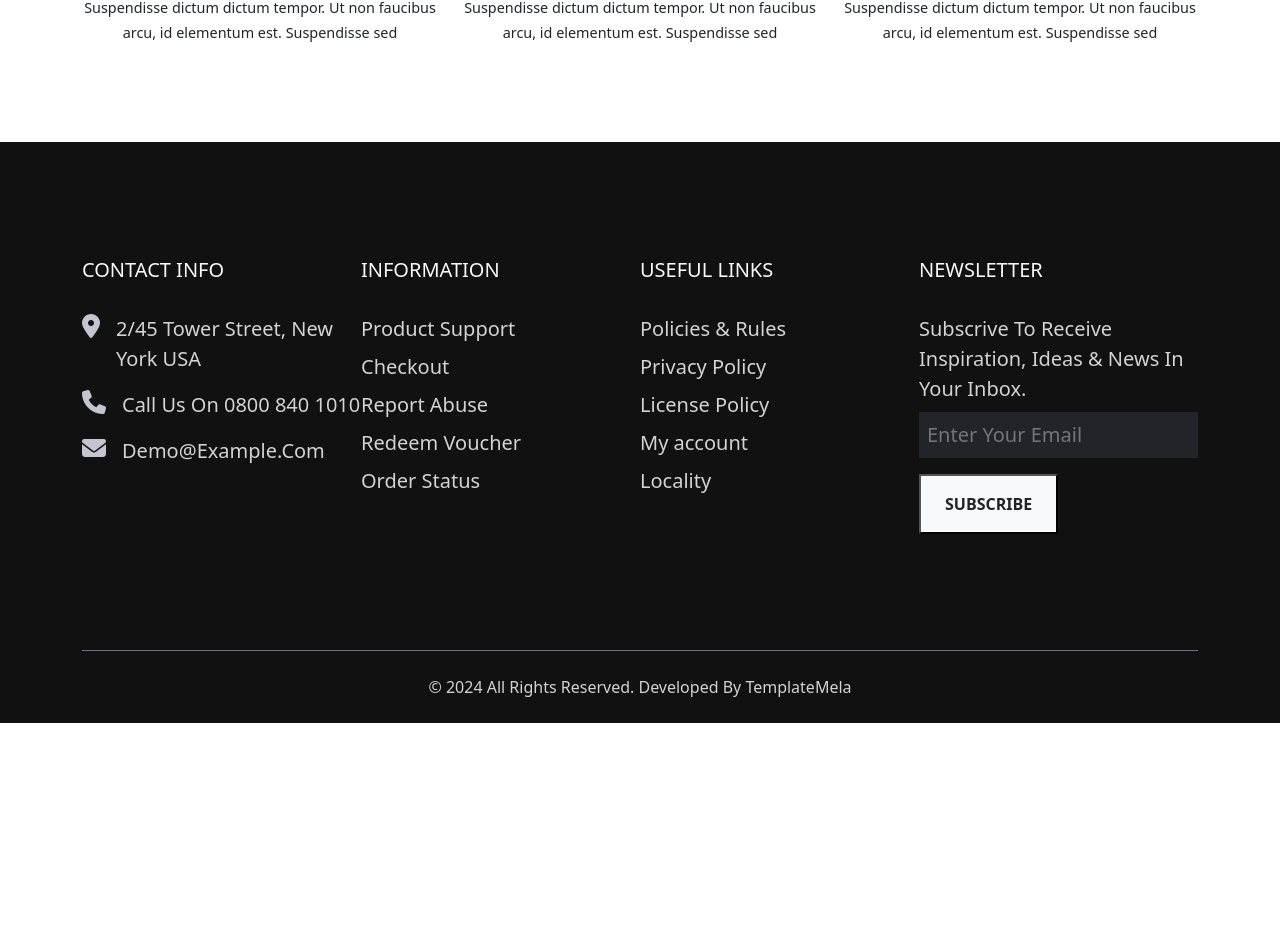
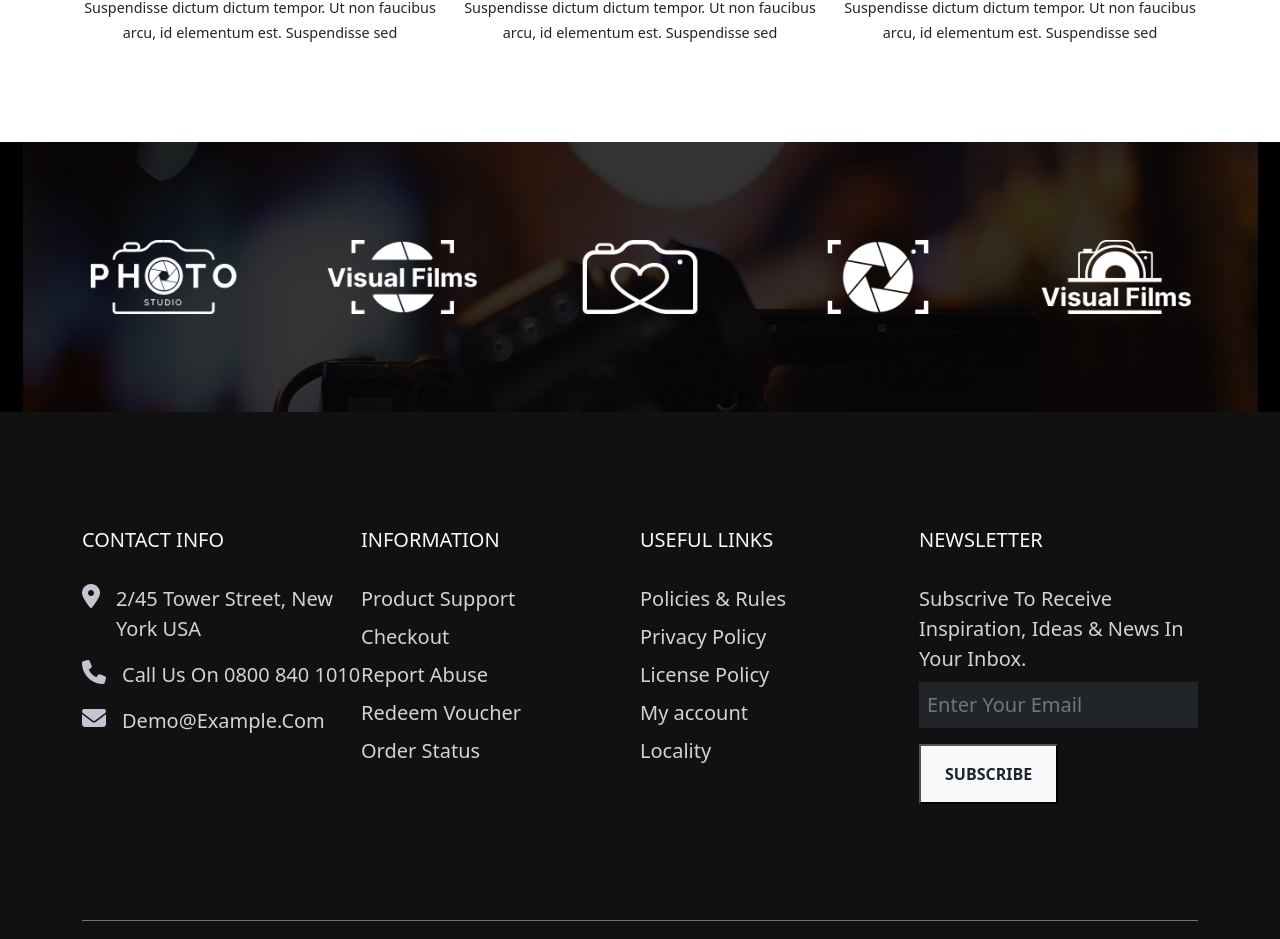
Before and after one commit to JordanRomagnoli/proj-html-vuejs, a Vue app: page / in a window 1280 px wide. Shown: the part 5454-6393 px from the top of the page. Before the commit the page ends 6177 px from the top, so only its background shows below. Built offline with nearby package versions, Linux system fonts and the light colour scheme.

Commit message:
- ADD componente slider

```diff
--- a/src/components/IconCarousell.vue
+++ b/src/components/IconCarousell.vue
@@ -12,7 +12,25 @@
             return {
                 iconsList:[
                     {
-                        src: '',
+                        src: '01.png',
+                    },
+                    {
+                        src: '02.png',
+                    },
+                    {
+                        src: '03.png',
+                    },
+                    {
+                        src: '04.png',
+                    },
+                    {
+                        src: '05.png',
+                    },
+                    {
+                        src: '01.png',
+                    },
+                    {
+                        src: '02.png',
                     },
                 ]
             }
@@ -36,11 +54,64 @@
 
 <template>
 
+<div class="background">
+    <div class=" container ">
+        <swiper
+            :slidesPerView="5"
+            :spaceBetween="50"
+            :loop="true"
+
+            :modules="modules"
+            class="mySwiper"
+        >
+    <swiper-slide v-for="(elem, i) in iconsList"
+    :key="i">
+
+        <div class="icon-frame">
+            <img :src="getImagePath('../assets/img/'+elem.src)" alt="">
+        </div>
+    </swiper-slide>
+  </swiper>
+    </div>
+</div>
 
 </template>
 
 <style lang="scss" scoped>
     @use '../assets/scss/partials/variables' as *;
 
+    .background{
+        background-image: url(../assets/img/Parallax-03.jpg);
+        background-size: cover;
+        background-attachment: fixed;
 
+        .container{
+
+            padding: 60px 0;
+        }
+    }
+
+    .swiper {
+  width: 100%;
+  height: 100%;
+}
+
+.swiper-slide {
+  text-align: center;
+  display: flex;
+  justify-content: center;
+  align-items: center;
+}
+
+.icon-frame{
+    width: 150px;
+    height: 150px;
+
+    img{
+        width: 100%;
+        height: 100%;
+        object-fit: contain;
+        object-position: center;
+    }
+}
 </style>
```
